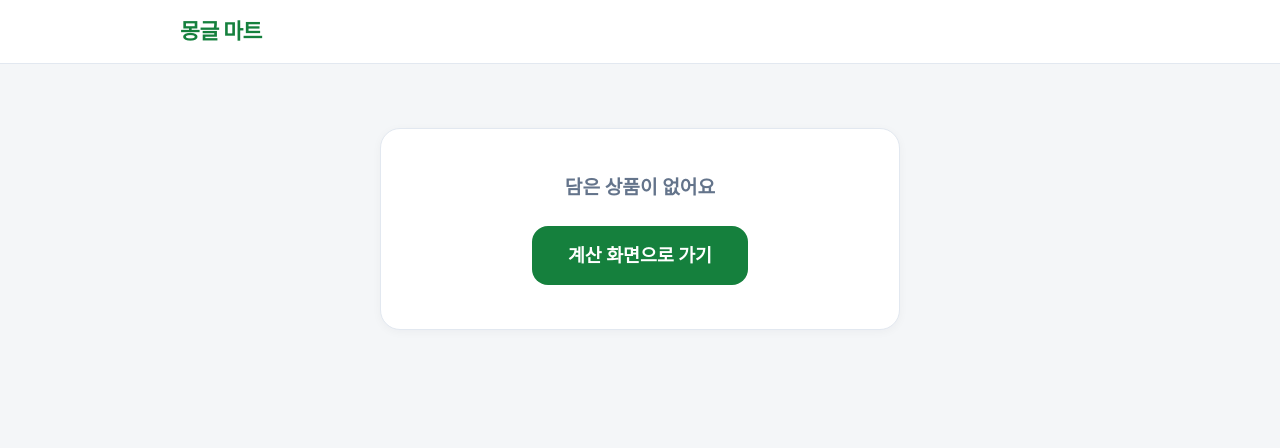
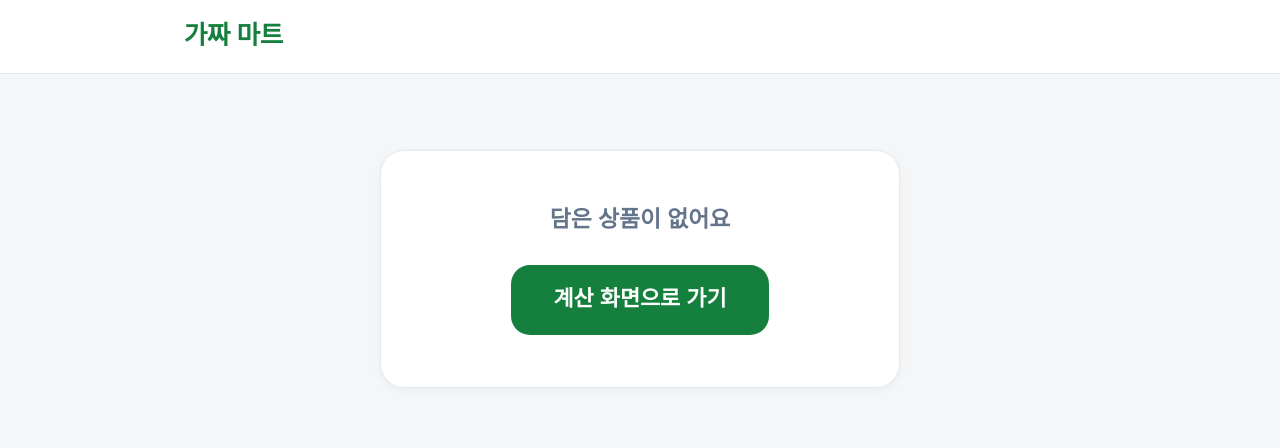
Before and after one commit to gigu111/fake-mart-kiosk, a plain HTML site: page pay.html in a window 1280 px wide. Drawn offline with Linux system fonts and the light colour scheme.

Commit message:
STEP 9: 글씨체 및 가짜 마트 변경

```diff
--- a/css/style.css
+++ b/css/style.css
@@ -19,12 +19,25 @@
   --accent-text: #14532d;
 }
 
+html {
+  /* 손글씨 글꼴(Nanum Pen Script)이 기본 고딕보다 작아 보이지 않도록 기본 크기를 조금 키웁니다. */
+  font-size: 19px;
+}
+
 body {
-  font-family: -apple-system, BlinkMacSystemFont, "Segoe UI", Roboto, "Noto Sans KR", sans-serif;
+  font-family: "Nanum Pen Script", "Noto Sans KR", cursive, sans-serif;
   background-color: var(--bg-page);
   color: var(--text-main);
   min-height: 100vh;
-  line-height: 1.5;
+  line-height: 1.45;
+}
+
+/* 버튼과 입력 요소도 body의 Nanum Pen Script 글씨체를 그대로 상속받습니다. */
+button,
+input,
+select,
+textarea {
+  font-family: inherit;
 }
 
 /* 모든 화면 공통 상단 헤더 */
--- a/pay.html
+++ b/pay.html
@@ -3,14 +3,17 @@
 <head>
   <meta charset="UTF-8">
   <meta name="viewport" content="width=device-width, initial-scale=1.0">
-  <title>결제 - 몽글 마트 무인 계산대</title>
+  <title>결제 - 가짜 마트 무인 계산대</title>
+  <link rel="preconnect" href="https://fonts.googleapis.com">
+  <link rel="preconnect" href="https://fonts.gstatic.com" crossorigin>
+  <link href="https://fonts.googleapis.com/css2?family=Nanum+Pen+Script&display=swap" rel="stylesheet">
   <link rel="stylesheet" href="css/style.css">
 </head>
 <body>
   <!-- 모든 화면 공통 상단 헤더 -->
   <header class="site-header">
     <div class="header-inner">
-      <a href="index.html" class="brand-link">몽글 마트</a>
+      <a href="index.html" class="brand-link">가짜 마트</a>
     </div>
   </header>
 
```
Also changed, not shown: index.html (+5 -2 lines), receipt.html (+5 -2 lines), scan.html (+5 -2 lines), test.html (+5 -2 lines), 1 other file.
